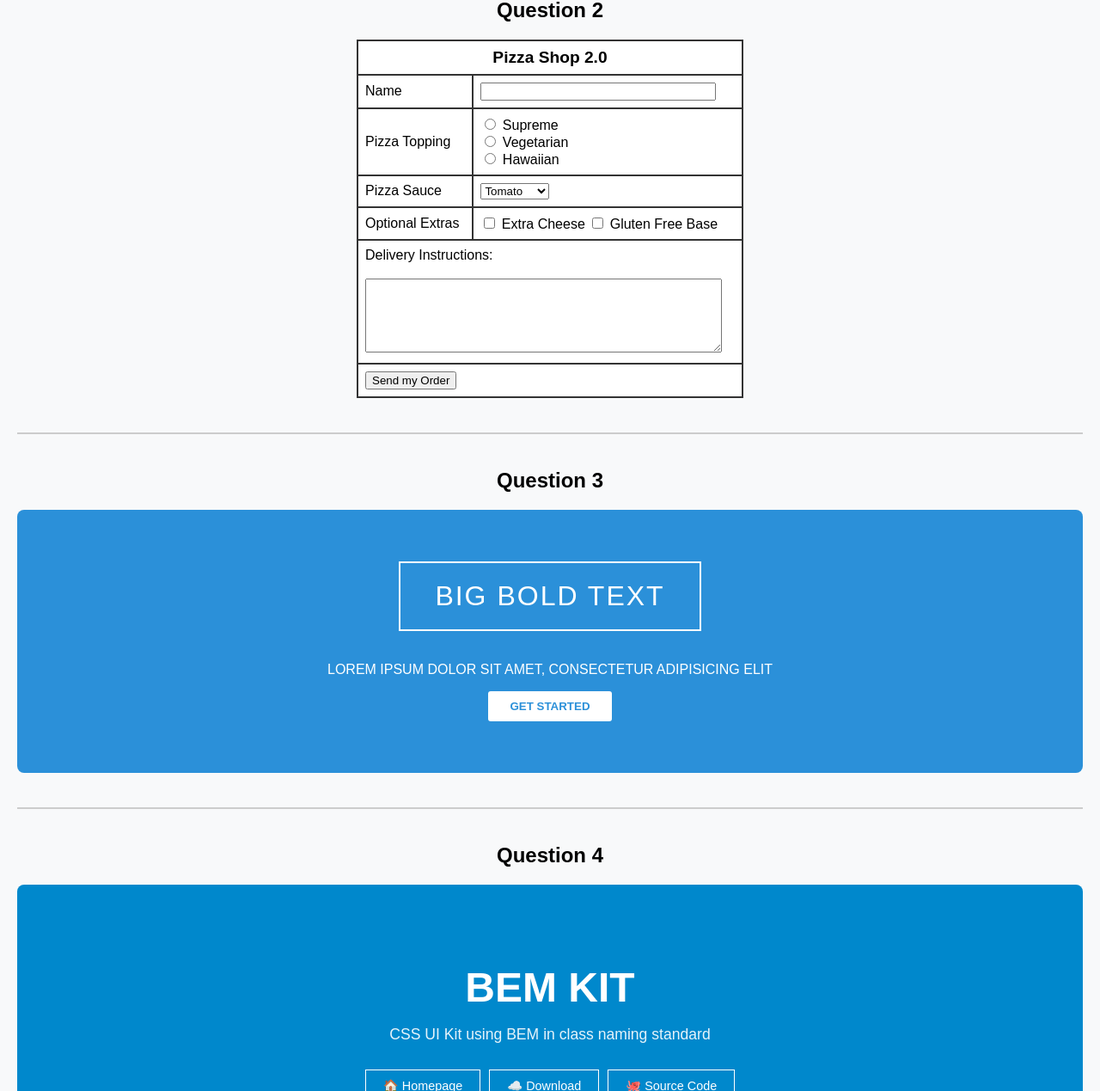
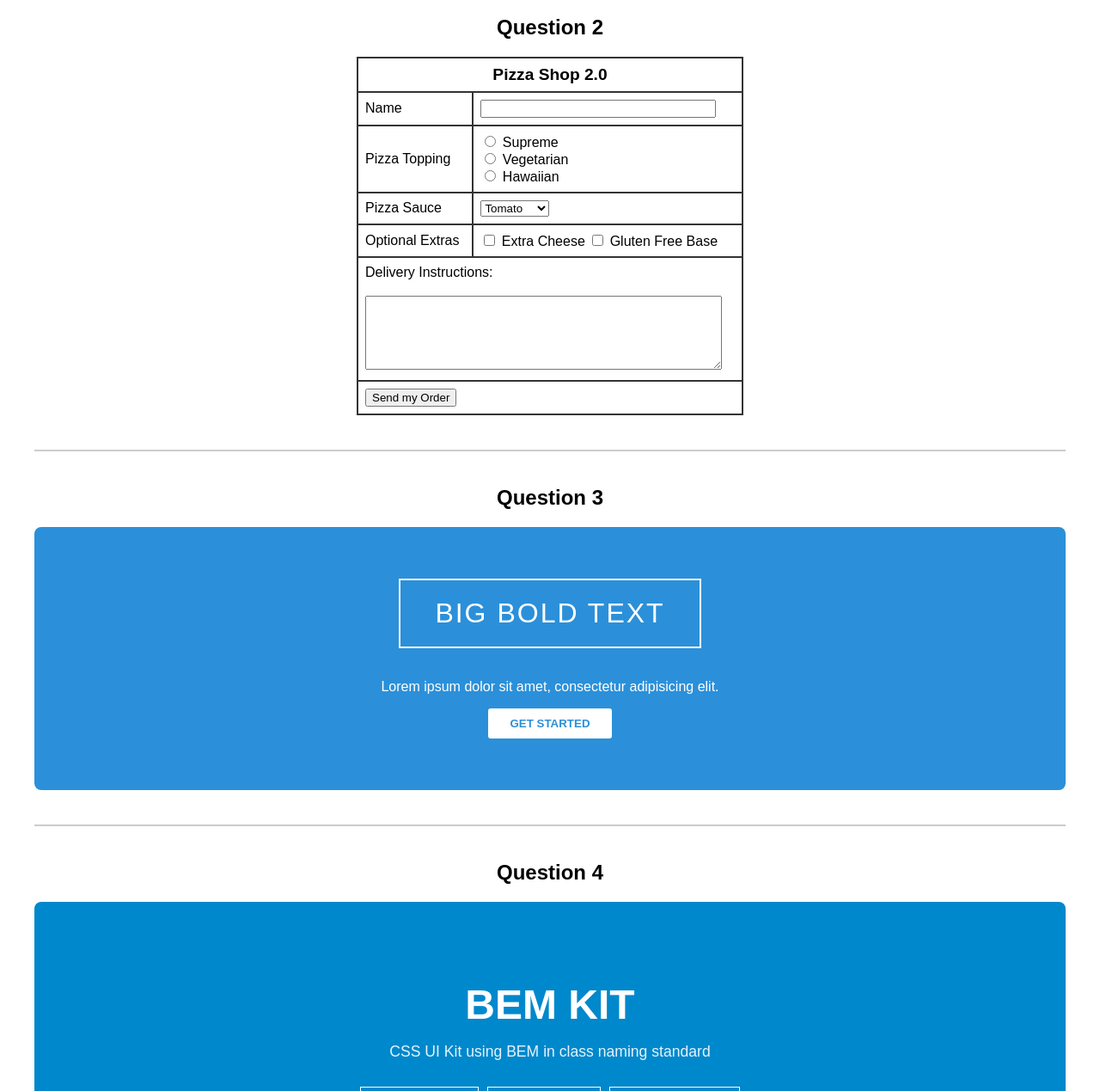
Before and after one commit to Master-utsav/DAC_WEB_PROGRAMMING_TECHNOLOGIES, a plain HTML site: page Day_2_CSS/index.html in a window 1280 px wide. Shown: the part 596-1865 px from the top of the page at 86% size. Drawn offline with Linux system fonts and the light colour scheme.

Commit message:
Assignment1_and_Assignment2

```diff
--- a/Day_2_CSS/globals.css
+++ b/Day_2_CSS/globals.css
@@ -1,8 +1,7 @@
 body {
-    font-family: Arial, sans-serif;
-    margin: 0;
-    padding: 20px;
-    background-color: #f8f9fa;
+    font-family: Arial, Helvetica, sans-serif;
+    margin: 0px;
+    padding: 40px;
 }
 
 .question-section {
@@ -15,7 +14,7 @@ hr {
     border-top: 2px solid #ccc;
 }
 
-/* Styles for Q1 */
+/* Q1 */
 .q1-table {
     width: 100%;
     border-collapse: collapse;
@@ -37,7 +36,7 @@ hr {
     text-align: right;
 }
 
-/* Styles for Q2 */
+/* Q2 */
 .q2-table {
     width: 450px;
     border-collapse: collapse;
@@ -61,7 +60,7 @@ hr {
     height: 80px;
 }
 
-/* Styles for Q3 */
+/* Q3 */
 .q3-container {
     background-color: #2b90d9;
     color: white;
@@ -89,7 +88,7 @@ hr {
     border-radius: 3px;
 }
 
-/* Styles for Q4 */
+/*Q4 */
 .q4-container {
     background-color: #0088cc;
     color: white;
@@ -124,9 +123,13 @@ hr {
     font-size: 0.9rem;
     cursor: pointer;
     text-decoration: none;
+    display:flex;
+    align-items:center;
+    justify-content:center;
+    gap: 6px;
 }
 
-/* Styles for Q5 */
+/*q5*/
 .q5-container {
     background-color: #7bc054;
     padding: 60px 20px;
@@ -164,7 +167,7 @@ hr {
     margin-bottom: 15px;
 }
 
-/* Styles for Q6 */
+/* q6 */
 .q6-container {
     background-color: #0099e6;
     color: white;
@@ -200,20 +203,30 @@ hr {
 }
 
 .q6-features {
-    list-style: none;
+    list-style-type: none; /* Removes default bullets */
+    padding-left: 0;
     padding: 0;
     margin: 25px 0;
     font-size: 0.85rem;
     text-align: left;
 }
 
-.q6-features li {
-    padding: 6px 0;
+.q6-features li:not(:has(.strike)) {
+    background-image: url("./check-mark.png");
+    background-position: left;
+    background-size: 15px 15px;
+    background-repeat: no-repeat;
+    padding: 6px 4px;
     color: #555;
 }
 
 .q6-features li.strike {
+    background-image: url("./cross-mark.png");
+     background-position: left;
+    background-size: 15px 15px;
+    background-repeat: no-repeat;
     text-decoration: line-through;
+    padding: 6px 4px;
     color: #bbb;
 }
 
@@ -228,7 +241,7 @@ hr {
     cursor: pointer;
 }
 
-/* Styles for Q7 */
+/* Q7*/
 .q7-container {
     height: 400px;
     background-image: linear-gradient(rgba(0, 0, 0, 0.5), rgba(0, 0, 0, 0.5)), url('img2.jpg');
@@ -252,7 +265,7 @@ hr {
     cursor: pointer;
 }
 
-/* Styles for Q8 */
+/* Q8 */
 .q8-container {
     background-color: white;
     padding: 25px;
--- a/Day_2_CSS/index.html
+++ b/Day_2_CSS/index.html
@@ -84,12 +84,17 @@
                 <tr>
                     <td>Pizza Topping</td>
                     <td>
-                        <input type="radio" id="supreme" name="topping" value="Supreme">
-                        <label for="supreme">Supreme</label><br>
-                        <input type="radio" id="vegetarian" name="topping" value="Vegetarian">
-                        <label for="vegetarian">Vegetarian</label><br>
-                        <input type="radio" id="hawaiian" name="topping" value="Hawaiian">
-                        <label for="hawaiian">Hawaiian</label>
+                        <label for="supreme">
+                            <input type="radio" id="supreme" name="topping" value="Supreme"> Supreme
+                        </label>
+                        <br>
+                        <label for="vegetarian">
+                            <input type="radio" id="vegetarian" name="topping" value="Vegetarian"> Vegetarian
+                        </label>
+                        <br>
+                        <label for="hawaiian">
+                            <input type="radio" id="hawaiian" name="topping" value="Hawaiian"> Hawaiian
+                        </label>
                     </td>
                 </tr>
                 <tr>
@@ -104,10 +109,12 @@
                 <tr>
                     <td>Optional Extras</td>
                     <td>
-                        <input type="checkbox" id="cheese" name="extras" value="Extra Cheese">
-                        <label for="cheese">Extra Cheese</label>
-                        <input type="checkbox" id="gluten_free" name="extras" value="Gluten Free Base">
-                        <label for="gluten_free">Gluten Free Base</label>
+                        <label for="cheese">
+                            <input type="checkbox" id="cheese" name="extras" value="Extra Cheese"> Extra Cheese
+                        </label>
+                        <label for="gluten_free">
+                            <input type="checkbox" id="gluten_free" name="extras" value="Gluten Free Base"> Gluten Free Base
+                        </label>
                     </td>
                 </tr>
                 <tr>
@@ -131,7 +138,7 @@
         <h2 align="center">Question 3</h2>
         <div class="q3-container">
             <div class="q3-box">BIG BOLD TEXT</div>
-            <p>LOREM IPSUM DOLOR SIT AMET, CONSECTETUR ADIPISICING ELIT</p>
+            <p>Lorem ipsum dolor sit amet, consectetur adipisicing elit.</p>
             <button class="q3-btn">GET STARTED</button>
         </div>
     </div>
@@ -144,9 +151,9 @@
             <h1 class="q4-title">BEM KIT</h1>
             <p class="q4-subtitle">CSS UI Kit using BEM in class naming standard</p>
             <div class="q4-buttons">
-                <a href="#" class="q4-btn">🏠 Homepage</a>
-                <a href="#" class="q4-btn">☁️ Download</a>
-                <a href="#" class="q4-btn">🐙 Source Code</a>
+                <a href="#" class="q4-btn"><img src="home-img.png" width="20px" height="20px" />Homepage</a>
+                <a href="#" class="q4-btn"><img src="download-img.png"  width="20px" height="20px" />Download</a>
+                <a href="#" class="q4-btn"><img src="github-img.png"  width="20px" height="20px" />Source Code</a>
             </div>
         </div>
     </div>
@@ -185,12 +192,12 @@
                     <div style="font-weight: bold; font-size: 0.9rem; color: #555;">BASIC</div>
                     <div class="q6-price">$199 <span style="font-size: 0.8rem; color: #777;">/ month</span></div>
                     <ul class="q6-features">
-                        <li>✔ Lorem ipsum dolor sit amet</li>
-                        <li>✔ Sed ut perspiciatis</li>
-                        <li>✔ At vero eos et accusamus</li>
-                        <li class="strike">✖ Nam libero tempore</li>
-                        <li class="strike">✖ Sed ut perspiciatis</li>
-                        <li class="strike">✖ Sed ut perspiciatis</li>
+                        <li>&nbsp;&nbsp;&nbsp;&nbsp;Lorem ipsum dolor sit amet</li>
+                        <li>&nbsp;&nbsp;&nbsp;&nbsp;Sed ut perspiciatis</li>
+                        <li>&nbsp;&nbsp;&nbsp;&nbsp;At vero eos et accusamus</li>
+                        <li class="strike">&nbsp;&nbsp;&nbsp;&nbsp;Nam libero tempore</li>
+                        <li class="strike">&nbsp;&nbsp;&nbsp;&nbsp;Sed ut perspiciatis</li>
+                        <li class="strike">&nbsp;&nbsp;&nbsp;&nbsp;Sed ut perspiciatis</li>
                     </ul>
                     <button class="q6-btn">Subscribe</button>
                 </div>
@@ -199,12 +206,12 @@
                     <div style="font-weight: bold; font-size: 0.9rem; color: #555;">PRO</div>
                     <div class="q6-price">$399 <span style="font-size: 0.8rem; color: #777;">/ month</span></div>
                     <ul class="q6-features">
-                        <li>✔ Lorem ipsum dolor sit amet</li>
-                        <li>✔ Sed ut perspiciatis</li>
-                        <li>✔ At vero eos et accusamus</li>
-                        <li>✔ Nam libero tempore</li>
-                        <li>✔ Sed ut perspiciatis</li>
-                        <li class="strike">✖ Sed ut perspiciatis</li>
+                        <li>&nbsp;&nbsp;&nbsp;&nbsp;Lorem ipsum dolor sit amet</li>
+                        <li>&nbsp;&nbsp;&nbsp;&nbsp;Sed ut perspiciatis</li>
+                        <li>&nbsp;&nbsp;&nbsp;&nbsp;At vero eos et accusamus</li>
+                        <li>&nbsp;&nbsp;&nbsp;&nbsp;Nam libero tempore</li>
+                        <li>&nbsp;&nbsp;&nbsp;&nbsp;Sed ut perspiciatis</li>
+                        <li class="strike">&nbsp;&nbsp;&nbsp;&nbsp;Sed ut perspiciatis</li>
                     </ul>
                     <button class="q6-btn">Subscribe</button>
                 </div>
@@ -214,12 +221,12 @@
                     <div style="font-weight: bold; font-size: 0.9rem; color: #555;">ENTERPRISE</div>
                     <div class="q6-price">$899 <span style="font-size: 0.8rem; color: #777;">/ month</span></div>
                     <ul class="q6-features">
-                        <li>✔ Lorem ipsum dolor sit amet</li>
-                        <li>✔ Sed ut perspiciatis</li>
-                        <li>✔ At vero eos et accusamus</li>
-                        <li>✔ Nam libero tempore</li>
-                        <li>✔ Sed ut perspiciatis</li>
-                        <li>✔ Sed ut perspiciatis</li>
+                        <li>&nbsp;&nbsp;&nbsp;&nbsp;Lorem ipsum dolor sit amet</li>
+                        <li>&nbsp;&nbsp;&nbsp;&nbsp;Sed ut perspiciatis</li>
+                        <li>&nbsp;&nbsp;&nbsp;&nbsp;At vero eos et accusamus</li>
+                        <li>&nbsp;&nbsp;&nbsp;&nbsp;Nam libero tempore</li>
+                        <li>&nbsp;&nbsp;&nbsp;&nbsp;Sed ut perspiciatis</li>
+                        <li>&nbsp;&nbsp;&nbsp;&nbsp;Sed ut perspiciatis</li>
                     </ul>
                     <button class="q6-btn">Subscribe</button>
                 </div>
```
Also changed, not shown: Day_2_CSS/check-mark.png (added), Day_2_CSS/cross-mark.png (added), Day_2_CSS/download-img.png (added), Day_2_CSS/github-img.png (added), Day_2_CSS/home-img.png (added), 4 other files.
